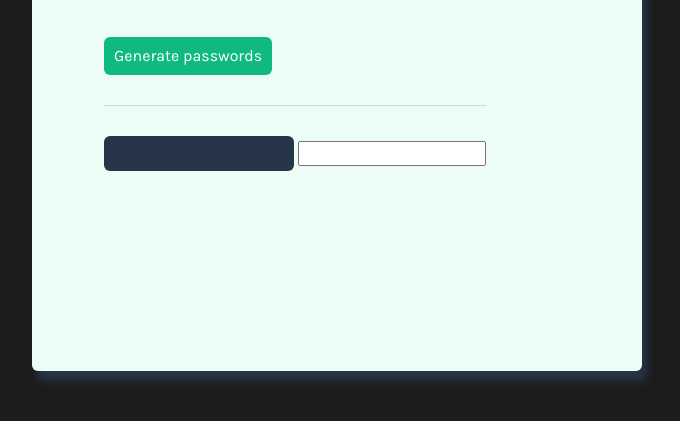
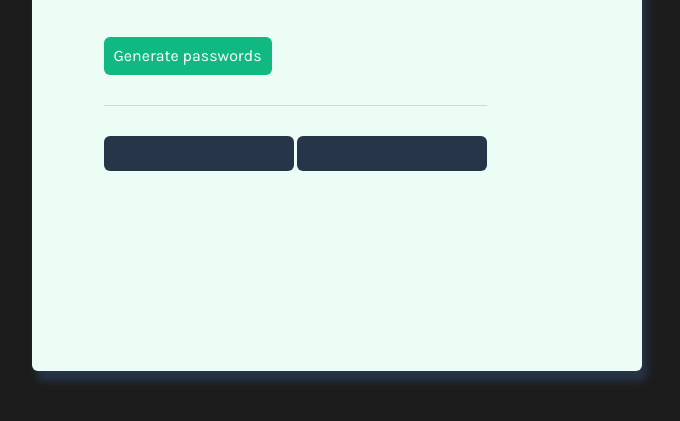
Before and after one commit to wvdh/Password-Generator, a plain HTML site: page index.html in a window 1280 px wide. Shown: the part 299-720 px from the top of the page, without its empty margins (303-983 px from the left). Drawn offline with nearby package versions, Linux system fonts and the light colour scheme.

Commit message:
Update index.html

```diff
--- a/index.html
+++ b/index.html
@@ -25,7 +25,7 @@
                 <button type="button" class="generate-button" id="generate-password-btn" onclick="generatePassword()">Generate passwords</button>
                 <hr class="custom-line">
                 <input type="text" class="password-field" name="fname1">
-                <input type="text" class="password-field1"  name="lname2">
+                <input type="text" class="password-field" name="fname2">
             </div>
         <div>
         <script src="index.js"></script>
```
